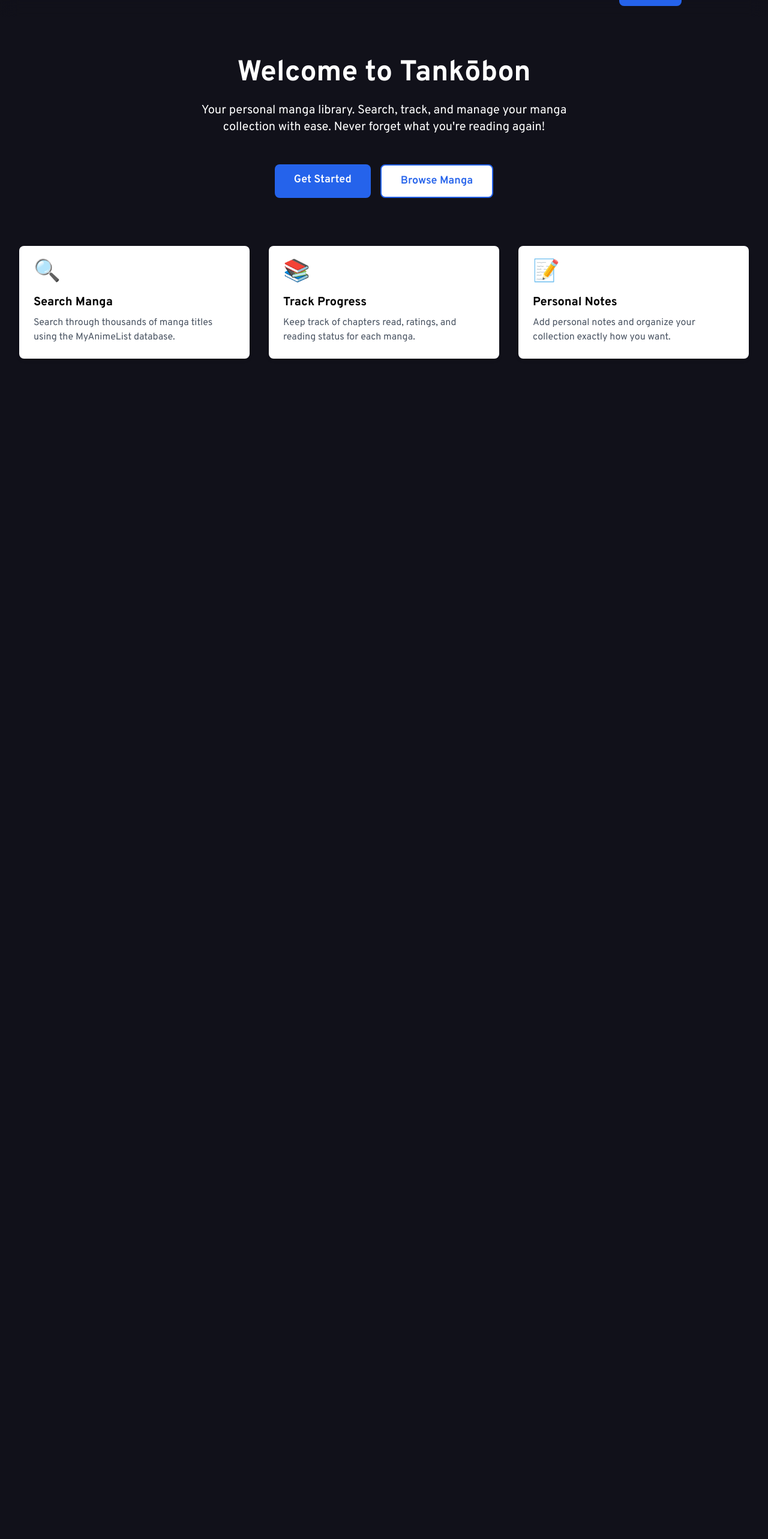
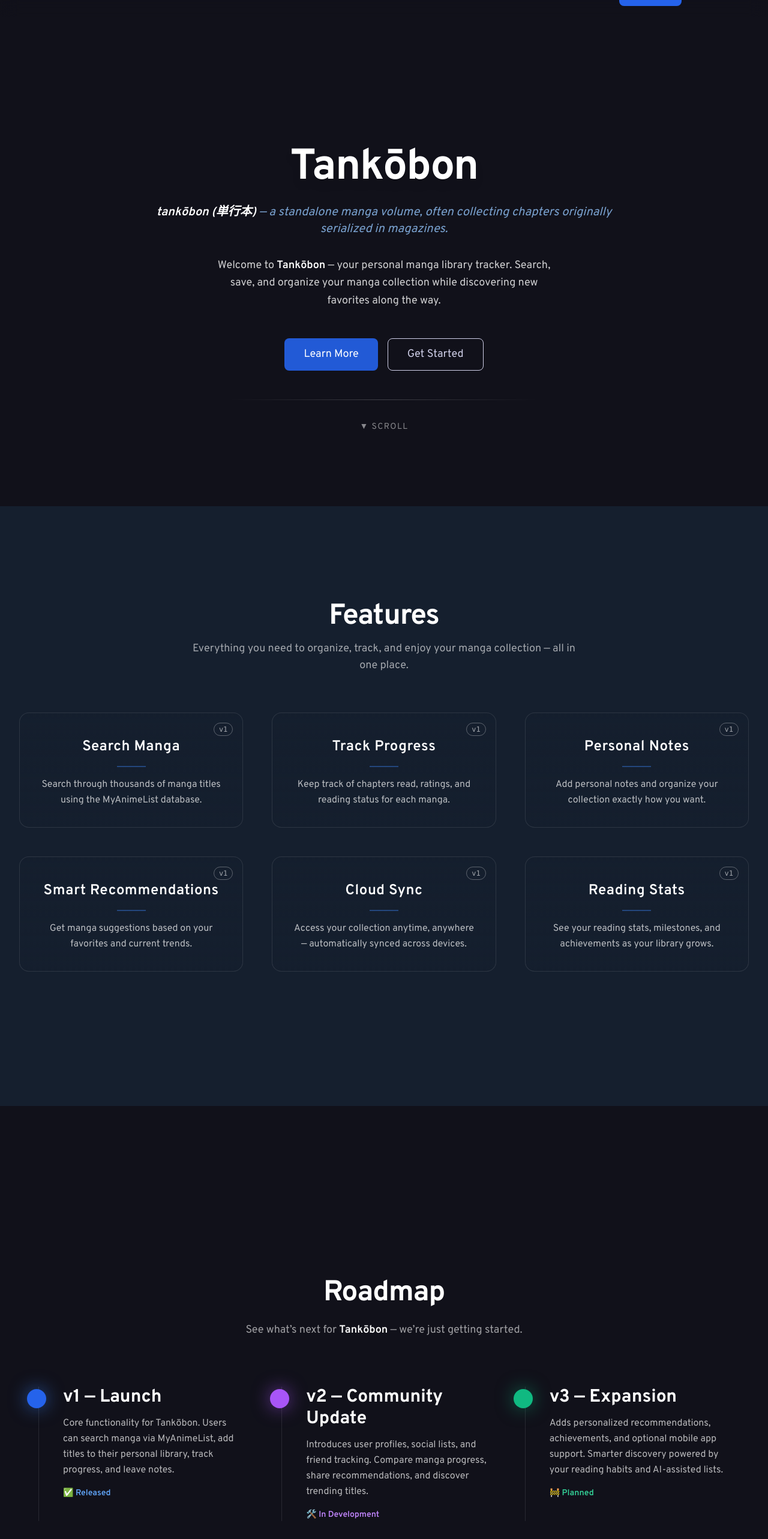
Before and after one commit to laxnat/Tankobon, a Next.js app: page / in a window 1280 px wide. Shown: the part 52-2618 px from the top of the page at 60% size. Before the commit the page ends 800 px from the top, so only its background shows below. Built offline with nearby package versions, Linux system fonts and the light colour scheme; no server answers.

Commit message:
Updated Home Page

```diff
--- a/app/page.tsx
+++ b/app/page.tsx
@@ -2,83 +2,201 @@
 
 import { useSession } from "next-auth/react";
 import Link from "next/link";
+import { useState, useEffect } from "react";
 
 export default function Home() {
   const { data: session } = useSession();
+  const [loading, setLoading] = useState(true);
+
+  // Smooth scroll for "Learn More"
+  const scrollToFeatures = () => {
+    const section = document.getElementById("features-section");
+    if (section) {
+      section.scrollIntoView({ behavior: "smooth" });
+    }
+  };
 
   return (
-    <div className="min-h-screen flex items-center justify-center relative">
-      <div className="max-w-7xl mx-auto px-4 sm:px-6 lg:px-8 py-20">
-        <div className="text-center">
-          <h1 className="text-5xl font-bold text-white mb-6">
-            Welcome to Tankōbon
+    <div className="min-h-screen pt-24 px-4">
+      {/* Hero Section */}
+      <section className="relative flex flex-col justify-start items-center text-center h-screen px-8 pt-[25vh]">
+        <div className="max-w-3xl mx-auto animate-fade-in">
+          <h1 className="text-7xl font-extrabold text-white mb-6 tracking-tight drop-shadow-lg">
+            Tankōbon
           </h1>
-          <p className="text-xl text-white mb-12 max-w-2xl mx-auto">
-            Your personal manga library. Search, track, and manage your manga collection
-            with ease. Never forget what you're reading again!
+
+          {/* Definition */}
+          <p className="text-xl text-blue-300/80 italic mb-8">
+            <span className="font-semibold text-white">tankōbon (単行本)</span> — a standalone manga volume,
+            often collecting chapters originally serialized in magazines.
           </p>
 
-          <div className="flex flex-col sm:flex-row gap-4 justify-center">
-            {session ? (
-              <>
-                <Link
-                  href="/library"
-                  className="px-8 py-3 bg-blue-600 text-white rounded-lg hover:bg-blue-700 transition text-lg font-semibold"
+          {/* Short description */}
+          <p className="text-white/80 text-lg leading-relaxed max-w-xl mx-auto mb-12">
+            Welcome to <span className="text-white font-semibold">Tankōbon</span> — your personal manga library tracker.
+            Search, save, and organize your manga collection while discovering new favorites along the way.
+          </p>
+
+          {/* Buttons */}
+          <div className="flex flex-col sm:flex-row justify-center gap-4 mb-12">
+            <button
+              onClick={scrollToFeatures}
+              className="px-8 py-3 bg-blue-600/90 text-white rounded-lg hover:bg-blue-700 transition text-lg font-regular backdrop-blur-sm"
             >
-                  Go to My Library
-                </Link>
-                <Link
-                  href="/search"
-                  className="px-8 py-3 bg-white text-blue-600 border-2 border-blue-600 rounded-lg hover:bg-blue-50 transition text-lg font-semibold"
-                >
-                  Search Manga
-                </Link>
-              </>
-            ) : (
-              <>
+              Learn More
+            </button>
+
             <Link
               href="/register"
-                  className="px-8 py-3 bg-blue-600 text-white rounded-lg hover:bg-blue-700 transition text-lg font-semibold"
+              className="px-8 py-3 bg-transparent text-white-purple border border-white-purple rounded-lg hover:border-white hover:text-white transition text-lg font-regular"
             >
               Get Started
             </Link>
-                <Link
-                  href="/search"
-                  className="px-8 py-3 bg-white text-blue-600 border-2 border-blue-600 rounded-lg hover:bg-blue-50 transition text-lg font-semibold"
+          </div>
+
+          {/* Divider */}
+          <div className="h-[1px] w-2/3 mx-auto bg-gradient-to-r from-transparent via-white/20 to-transparent mb-10" />
+
+          {/* Scroll-down indicator */}
+          <div className="animate-bounce text-white/50 text-sm tracking-widest">
+            ▼ SCROLL
+          </div>
+        </div>
+      </section>
+
+      <section className="relative w-screen left-[50%] right-[50%] -translate-x-[50%] bg-light-navy pt-40 pb-56">
+        <div id="features-section" className="scroll-mt-32 px-6 sm:px-8 mx-auto text-center">
+          <h2 className="text-5xl font-extrabold text-white mb-4 tracking-tight">
+            Features
+          </h2>
+          <p className="text-white/60 text-lg mb-16 max-w-2xl mx-auto">
+            Everything you need to organize, track, and enjoy your manga collection — all in one place.
+          </p>
+
+          <div className="grid gap-10 sm:gap-12 md:grid-cols-3">
+            {[
+              {
+                title: "Search Manga",
+                desc: "Search through thousands of manga titles using the MyAnimeList database.",
+              },
+              {
+                title: "Track Progress",
+                desc: "Keep track of chapters read, ratings, and reading status for each manga.",
+              },
+              {
+                title: "Personal Notes",
+                desc: "Add personal notes and organize your collection exactly how you want.",
+              },
+              {
+                title: "Smart Recommendations",
+                desc: "Get manga suggestions based on your favorites and current trends.",
+              },
+              {
+                title: "Cloud Sync",
+                desc: "Access your collection anytime, anywhere — automatically synced across devices.",
+              },
+              {
+                title: "Reading Stats",
+                desc: "See your reading stats, milestones, and achievements as your library grows.",
+              },
+            ].map((feature, i) => (
+              <div
+                key={i}
+                className="relative group bg-gradient-to-b from-light-navy/40 to-light-navy/20 p-8 rounded-2xl border border-white/10 hover:border-blue-500/40 transition-all duration-300 hover:shadow-[0_0_25px_rgba(59,130,246,0.15)]"
               >
-                  Browse Manga
-                </Link>
-              </>
-            )}
+                {/* v1 Badge */}
+                <div className="absolute top-4 right-4">
+                  <div className="border border-white/30 text-white/60 text-xs px-2 py-0.5 rounded-full font-mono group-hover:border-blue-400 group-hover:text-blue-400 transition-colors">
+                    v1
                   </div>
                 </div>
 
-        <div className="mt-20 grid md:grid-cols-3 gap-8">
-          <div className="bg-white p-6 rounded-lg shadow-md">
-            <div className="text-4xl mb-4">🔍</div>
-            <h3 className="text-xl font-bold mb-2">Search Manga</h3>
-            <p className="text-gray-600">
-              Search through thousands of manga titles using the MyAnimeList database.
+                {/* Feature Title */}
+                <h3 className="text-2xl font-semibold text-white mb-4 mt-2 tracking-wide">
+                  {feature.title}
+                </h3>
+
+                {/* Divider Line */}
+                <div className="w-12 h-[2px] bg-blue-500/40 mx-auto mb-4 group-hover:w-20 transition-all duration-300"></div>
+
+                {/* Description */}
+                <p className="text-white/70 leading-relaxed text-base max-w-xs mx-auto">
+                  {feature.desc}
                 </p>
               </div>
+            ))}
+          </div>
+        </div>
+      </section>
 
-          <div className="bg-white p-6 rounded-lg shadow-md">
-            <div className="text-4xl mb-4">📚</div>
-            <h3 className="text-xl font-bold mb-2">Track Progress</h3>
-            <p className="text-gray-600">
-              Keep track of chapters read, ratings, and reading status for each manga.
+
+      <section
+        id="roadmap"
+        className="relative w-screen left-[50%] right-[50%] -translate-x-[50%] py-32 mt-40 px-8 pb-56"
+      >
+        <div className="max-w-6xl mx-auto text-center">
+          <h2 className="text-5xl font-extrabold text-white mb-6 tracking-tight">
+            Roadmap
+          </h2>
+          <p className="text-white/60 text-lg mb-20 max-w-2xl mx-auto">
+            See what’s next for <span className="text-white font-semibold">Tankōbon</span> —
+            we’re just getting started.
           </p>
+
+          {/* Roadmap Timeline */}
+          <div className="relative md:grid md:grid-cols-3 md:gap-16 text-left border-l border-white/10 md:border-0">
+            {/* v1 */}
+            <div className="relative mb-24 md:mb-0 md:border-l md:border-white/10 md:pl-10">
+              <div className="absolute -left-[1rem] md:-left-5 top-1 w-8 h-8 rounded-full bg-blue-600 shadow-[0_0_30px_rgba(59,130,246,0.6)]"></div>
+              <h3 className="text-3xl font-bold text-white mb-3">v1 — Launch</h3>
+              <p className="text-white/70 text-base leading-relaxed mb-4">
+                Core functionality for Tankōbon. Users can search manga via MyAnimeList,
+                add titles to their personal library, track progress, and leave notes.
+              </p>
+              <p className="text-blue-400 text-sm font-semibold">✅ Released</p>
             </div>
 
-          <div className="bg-white p-6 rounded-lg shadow-md">
-            <div className="text-4xl mb-4">📝</div>
-            <h3 className="text-xl font-bold mb-2">Personal Notes</h3>
-            <p className="text-gray-600">
-              Add personal notes and organize your collection exactly how you want.
+            {/* v2 */}
+            <div className="relative mb-24 md:mb-0 md:border-l md:border-white/10 md:pl-10">
+              <div className="absolute -left-[1rem] md:-left-5 top-1 w-8 h-8 rounded-full bg-purple-500 shadow-[0_0_30px_rgba(168,85,247,0.6)]"></div>
+              <h3 className="text-3xl font-bold text-white mb-3">v2 — Community Update</h3>
+              <p className="text-white/70 text-base leading-relaxed mb-4">
+                Introduces user profiles, social lists, and friend tracking. Compare manga progress,
+                share recommendations, and discover trending titles.
               </p>
+              <p className="text-purple-400 text-sm font-semibold">🛠️ In Development</p>
+            </div>
+
+            {/* v3 */}
+            <div className="relative md:border-l md:border-white/10 md:pl-10">
+              <div className="absolute -left-[1rem] md:-left-5 top-1 w-8 h-8 rounded-full bg-emerald-500 shadow-[0_0_30px_rgba(16,185,129,0.5)]"></div>
+              <h3 className="text-3xl font-bold text-white mb-3">v3 — Expansion</h3>
+              <p className="text-white/70 text-base leading-relaxed mb-4">
+                Adds personalized recommendations, achievements, and optional mobile app support.
+                Smarter discovery powered by your reading habits and AI-assisted lists.
+              </p>
+              <p className="text-emerald-400 text-sm font-semibold">🚧 Planned</p>
             </div>
           </div>
         </div>
+      </section>
+
+      <footer className="relative w-screen left-[50%] right-[50%] -translate-x-[50%] bg-[#0a0a12] border-t border-white/10 mt-40">
+        <div className="max-w-7xl mx-auto px-6 py-12 text-center text-white/70">
+          {/* Title */}
+          <h3 className="text-2xl font-bold text-white mb-2 tracking-tight">Tankōbon</h3>
+
+          {/* Description */}
+          <p className="text-sm mb-6 text-white/60 max-w-md mx-auto">
+            Your personal manga library tracker — built for fans, by fans.
+          </p>
+
+          {/* Copyright */}
+          <p className="text-xs text-white/40">
+            © {new Date().getFullYear()} Tankōbon. All rights reserved.
+          </p>
+        </div>
+      </footer>
     </div>
   );
 }
```
Lines whose indentation alone changed are shown as unchanged.
